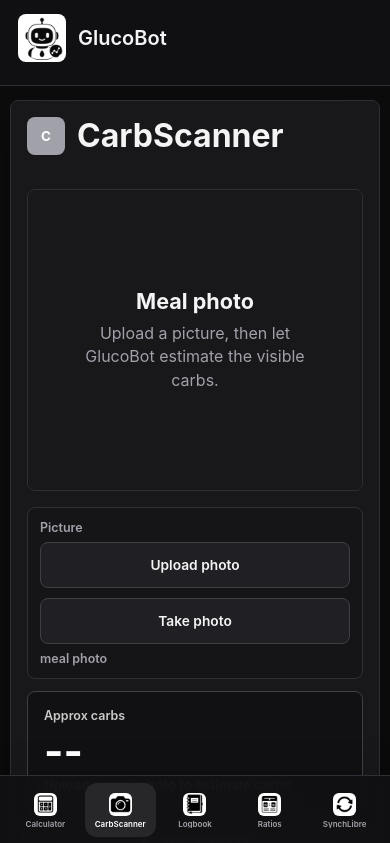
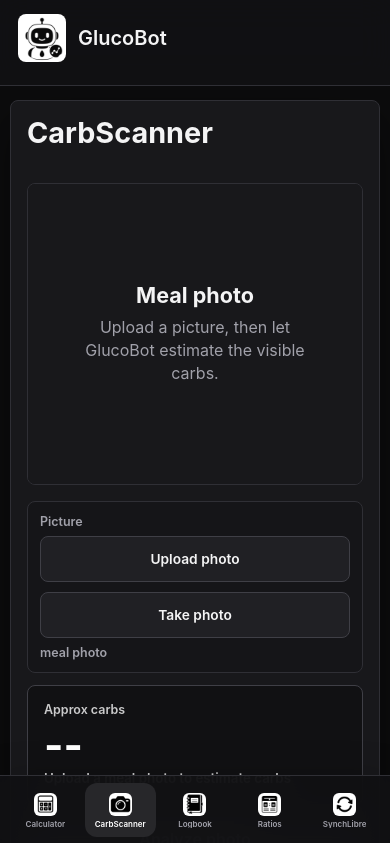
Before and after one commit to lazyllama995/GlucoBot, a website with bundled scripts: page index.html in a window 390 px wide. Both pictures are taken after a click on the tab "CarbScanner". Shown: the top 843 px of the page. Built offline with nearby package versions, Linux system fonts and the light colour scheme; files whose address does not match are found by name.

Commit message:
Make tab titles text only

```diff
--- a/src/platform/browser/main.js
+++ b/src/platform/browser/main.js
@@ -269,10 +269,7 @@
 function renderCarbVisionTab() {
   return `
     <section class="vision-shell" id="carb-vision-panel" role="tabpanel">
-      <div class="section-heading">
-        <span class="icon-badge cyan">C</span>
-        <h1>CarbScanner</h1>
-      </div>
+      ${renderTabTitle("CarbScanner")}
       <form id="carb-vision-form" class="vision-form">
         <div class="vision-preview-panel">
           ${
--- a/src/styles/app.css
+++ b/src/styles/app.css
@@ -278,6 +278,7 @@
 }
 
 .tab-title h1,
+.vision-shell .tab-title h1,
 .log-shell h1,
 .synch-shell h1 {
   margin-bottom: 0;
@@ -1426,13 +1427,10 @@
   }
 
   .tab-title h1,
+  .vision-shell .tab-title h1,
   .log-shell h1,
   .synch-shell h1 {
     font-size: 1.8rem;
-  }
-
-  .vision-shell h1 {
-    font-size: 2rem;
   }
 
   .form-row,
```
